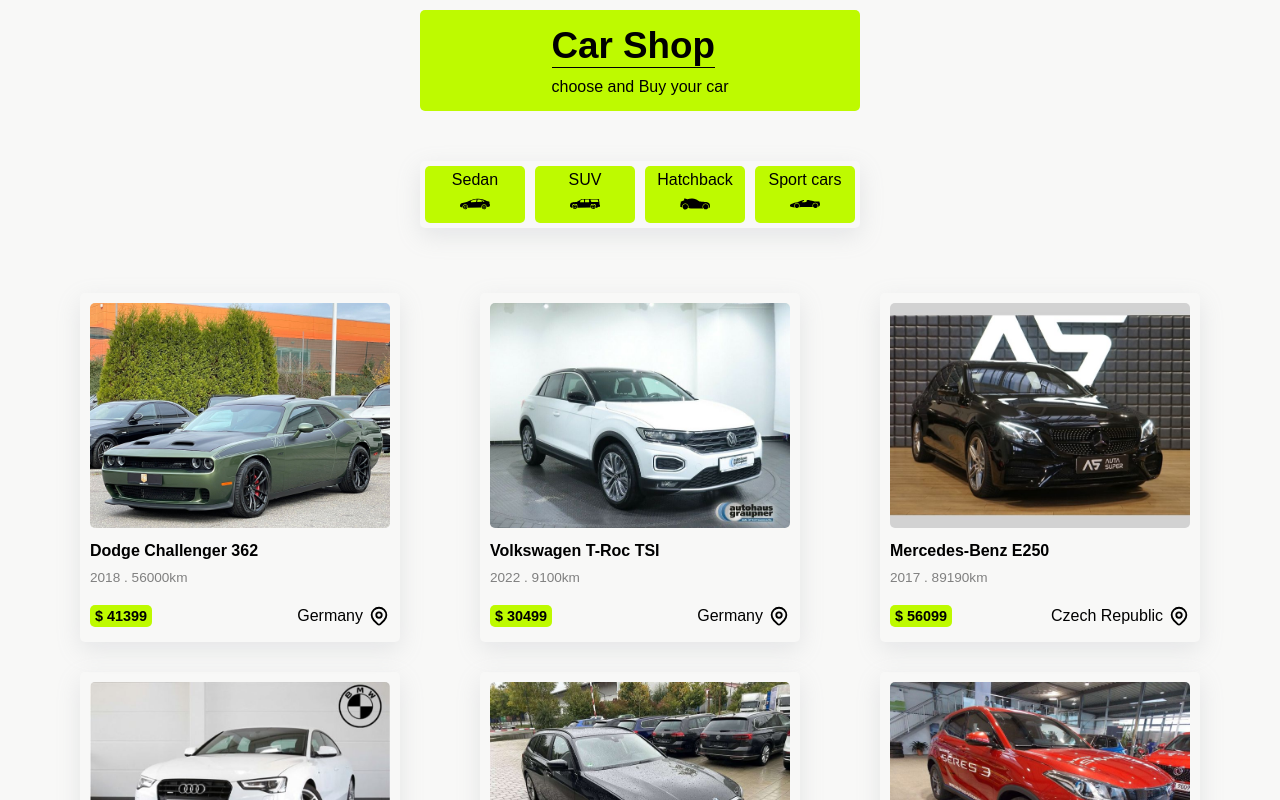
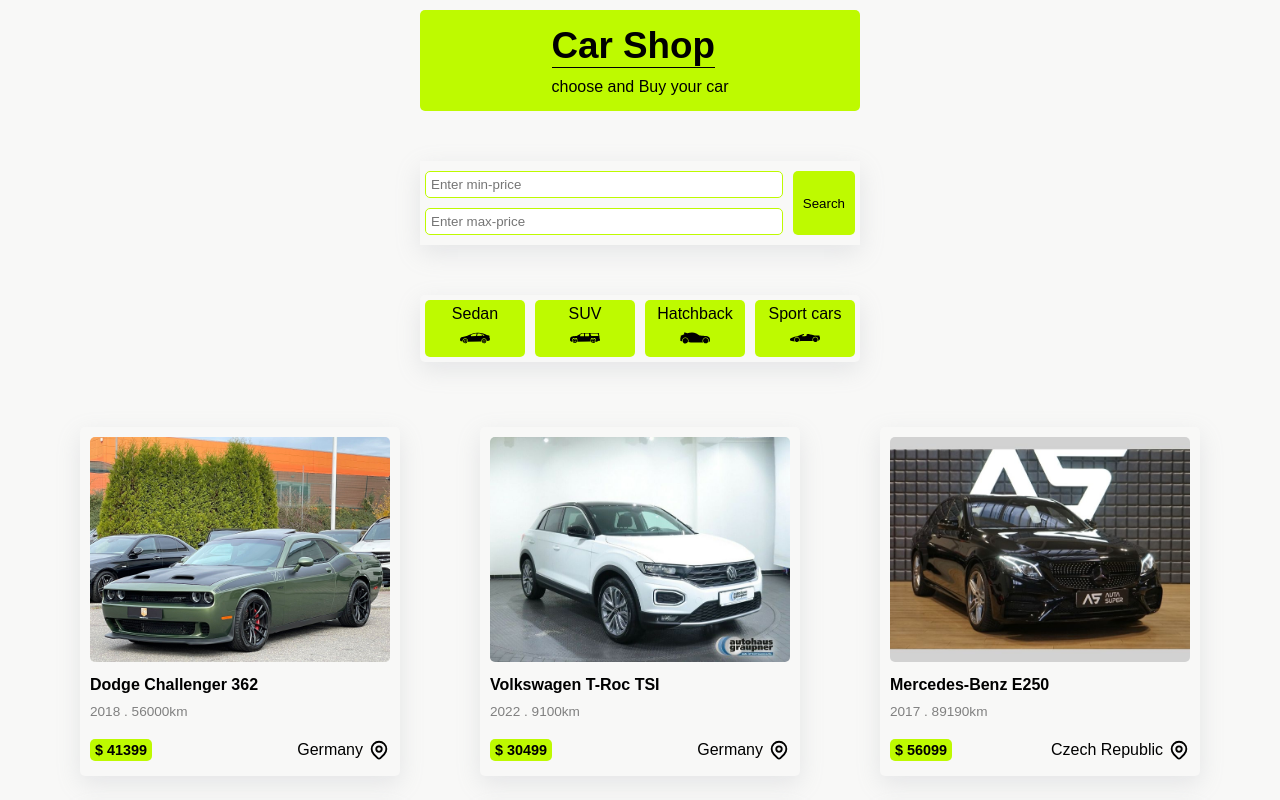
Before and after one commit to Amirmmolazemi/Next-Car-Shop, a Next.js app in the folder car-shop/: page /cars in a window 1280 px wide. Shown: the top 800 px of the page. Built offline with nearby package versions, Linux system fonts and the light colour scheme.

Commit message:
add searchbar

```diff
--- a/car-shop/pages/cars/index.js
+++ b/car-shop/pages/cars/index.js
@@ -1,10 +1,12 @@
 import Categories from "@/components/module/Categories";
+import SearchBar from "@/components/module/SearchBar";
 import CarsPage from "@/components/templates/CarsPage";
 import carsData from "@/data/carsData";
 
 function Details() {
   return (
     <>
+      <SearchBar />
       <Categories />
       <CarsPage data={carsData} />
     </>
```
